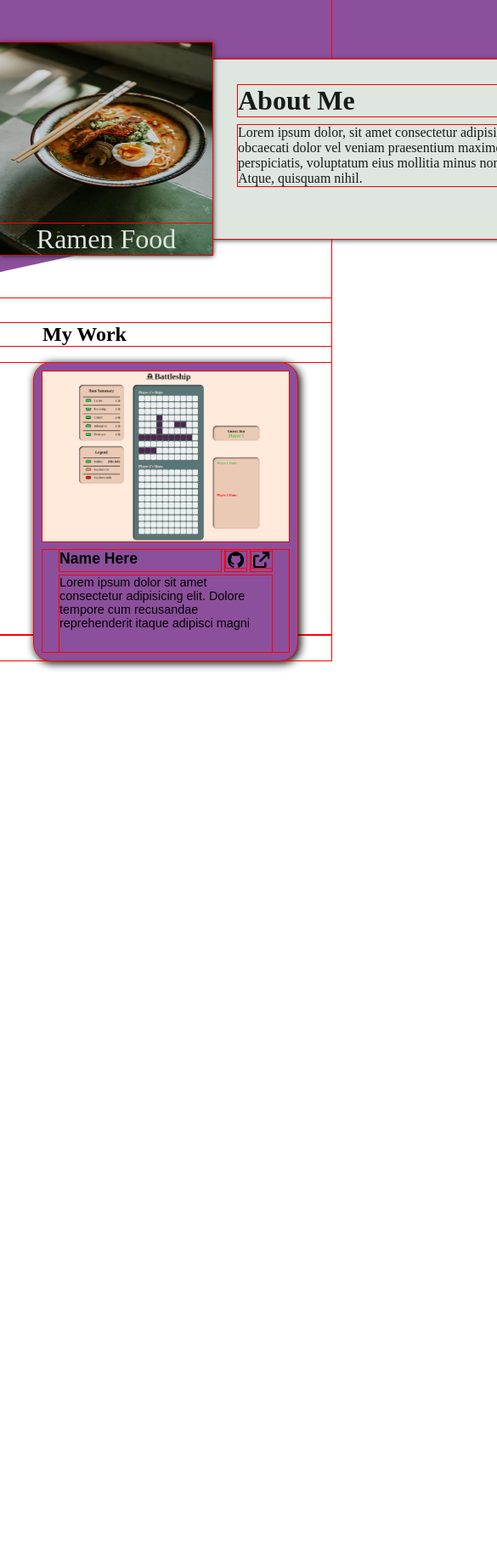
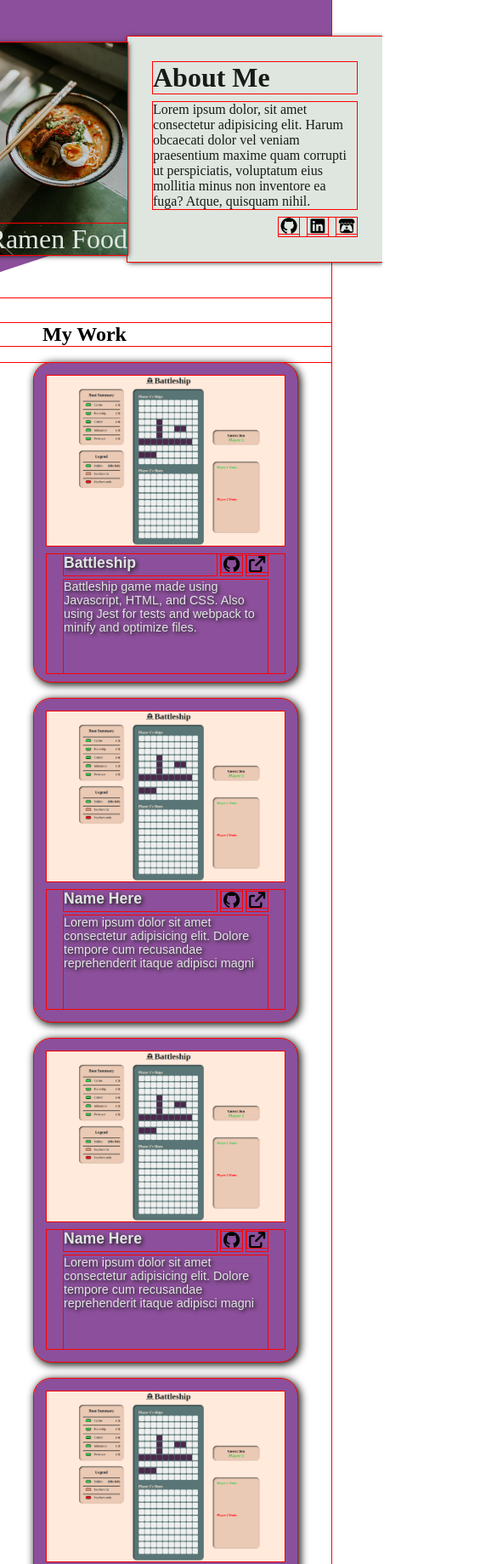
Before and after one commit to mcmityler/homepage-portfolio, a website built with webpack: page src/template.html in a window 390 px wide. Shown: the top 1840 px of the page at 85% size, 585 px wide, since content can reach past the window. Before the commit the page ends 844 px from the top, so only its background shows below. Built offline with nearby package versions, Linux system fonts and the light colour scheme.

Commit message:
Work on sizing for project mobile version

```diff
--- a/src/styles.css
+++ b/src/styles.css
@@ -7,7 +7,7 @@
 }
 :root {
   --purple: #8c4f9b;
-  --light-purple: #c949e9;
+  --light-purple: #ba74cc;
   --light-color: #dee6df;
   --dark-color: #181a18;
   --dark-green: #073807;
@@ -27,20 +27,28 @@
   font-style: normal;
   font-size: 1.1rem;
 }
+body,
+html {
+  width: 100%;
+}
 header {
   /* background-color: var(--purple); */
   height: 350px;
   color: var(--light-color);
+  width: 100%;
 }
 .header-content {
   display: grid;
-  grid-template-columns: 1fr 250px 500px 1fr;
+  grid-template-columns:
+    1fr minmax(150px, 250px) minmax(min(100%, 300px), 1fr)
+    1fr;
   grid-template-rows: 1fr;
   place-items: center;
   height: 100%;
+  min-width: 100%;
 }
 .profile-pic {
-  width: 250px;
+  max-width: 250px;
   height: 250px;
   grid-column: 1/2;
   grid-row: 1/2;
@@ -53,18 +61,21 @@ header {
   justify-self: flex-end;
   align-self: flex-end;
   text-align: center;
-  width: 250px;
+  max-width: 250px;
   font-size: 2rem;
 }
 .profile-pic-container {
   grid-row: 1/-1;
   grid-column: 2/3;
 
+  justify-self: flex-end;
   display: grid;
   z-index: 3;
 }
 .about-me-container {
   grid-column: 3/4;
+  max-width: 500px;
+  max-height: 300px;
   background-color: var(--light-color);
   color: var(--dark-color);
   padding: 30px;
@@ -72,6 +83,7 @@ header {
   box-shadow: 1px 1px 6px 0px var(--dark-color);
   display: grid;
   gap: 10px;
+  justify-self: flex-start;
 }
 .about-me-links {
   justify-self: flex-end;
@@ -83,11 +95,11 @@ header {
   background: var(--purple);
   color: white;
   clip-path: polygon(0 0%, 100% 0, 100% 60%, 0 100%);
-  padding: 10rem 100% 10rem 20%;
+  padding: 10rem 80% 10rem 20%;
   position: absolute;
+  overflow: hidden;
   z-index: -1;
   box-shadow: 1px 1px 6px 0px var(--dark-color);
-  width: 150%;
 }
 .about-me-links button,
 .project button {
@@ -115,8 +127,8 @@ main {
 }
 .projects-container {
   display: grid;
-  grid-template-columns: repeat(auto-fill, minmax(250px, 1fr));
-  grid-template-rows: 350px;
+  grid-template-columns: repeat(auto-fill, minmax(min(100%, 225px), 1fr));
+  grid-template-rows: 375px;
   gap: 20px;
   padding: 0 40px;
 }
@@ -132,30 +144,37 @@ main {
 }
 .project {
   background-color: var(--purple);
-  padding: 10px;
+  padding: 15px;
   box-shadow: 2px 2px 10px 2px var(--dark-color);
   border-radius: 20px;
   transition: all 0.2s ease-in-out;
   display: grid;
   gap: 10px;
+  display: grid;
+  grid-template-rows: 200px 1fr;
 }
 .project:hover {
   transform: rotate(2deg) scale(1.07);
   box-shadow: 1px 1px 10px 0px var(--dark-color);
   z-index: 2;
+  background-color: var(--light-purple);
 }
 .project-content-container {
   display: grid;
   grid-template-columns: 1fr 25px 25px;
-  grid-template-rows: 25px 90px;
+  grid-template-rows: 25px 110px;
   gap: 5px;
   padding-left: 20px;
   padding-right: 20px;
 }
 .project-name {
+  color: var(--light-color);
+  text-shadow: 2px 2px 4px var(--dark-color);
 }
 .project-description {
   grid-column: 1/-1;
+  color: var(--light-color);
+  text-shadow: 2px 2px 4px var(--dark-color);
 }
 .project button:hover {
   color: var(--light-color);
--- a/src/template.html
+++ b/src/template.html
@@ -57,6 +57,60 @@
             <img src="battleship-screenshot2.png" alt="screenshot" />
           </div>
           <div class="project-content-container">
+            <p class="project-name public-sans-font-title">Battleship</p>
+            <button class="github-project-btn battleship-git">
+              <i class="fa-brands fa-github"></i>
+            </button>
+            <button class="linked-in-project-btn battleship-link">
+              <i class="fa-solid fa-arrow-up-right-from-square"></i>
+            </button>
+            <p class="project-description public-sans-font">
+              Battleship game made using Javascript, HTML, and CSS. Also using
+              Jest for tests and webpack to minify and optimize files.
+            </p>
+          </div>
+        </div>
+        <div class="project">
+          <div class="screenshot">
+            <img src="battleship-screenshot2.png" alt="screenshot" />
+          </div>
+          <div class="project-content-container">
+            <p class="project-name public-sans-font-title">Name Here</p>
+            <button class="github-project-btn battleship-git">
+              <i class="fa-brands fa-github"></i>
+            </button>
+            <button class="linked-in-project-btn battleship-link">
+              <i class="fa-solid fa-arrow-up-right-from-square"></i>
+            </button>
+            <p class="project-description public-sans-font">
+              Lorem ipsum dolor sit amet consectetur adipisicing elit. Dolore
+              tempore cum recusandae reprehenderit itaque adipisci magni
+            </p>
+          </div>
+        </div>
+        <div class="project">
+          <div class="screenshot">
+            <img src="battleship-screenshot2.png" alt="screenshot" />
+          </div>
+          <div class="project-content-container">
+            <p class="project-name public-sans-font-title">Name Here</p>
+            <button class="github-project-btn battleship-git">
+              <i class="fa-brands fa-github"></i>
+            </button>
+            <button class="linked-in-project-btn battleship-link">
+              <i class="fa-solid fa-arrow-up-right-from-square"></i>
+            </button>
+            <p class="project-description public-sans-font">
+              Lorem ipsum dolor sit amet consectetur adipisicing elit. Dolore
+              tempore cum recusandae reprehenderit itaque adipisci magni
+            </p>
+          </div>
+        </div>
+        <div class="project">
+          <div class="screenshot">
+            <img src="battleship-screenshot2.png" alt="screenshot" />
+          </div>
+          <div class="project-content-container">
             <p class="project-name public-sans-font-title">Name Here</p>
             <button class="github-project-btn battleship-git">
               <i class="fa-brands fa-github"></i>
```
